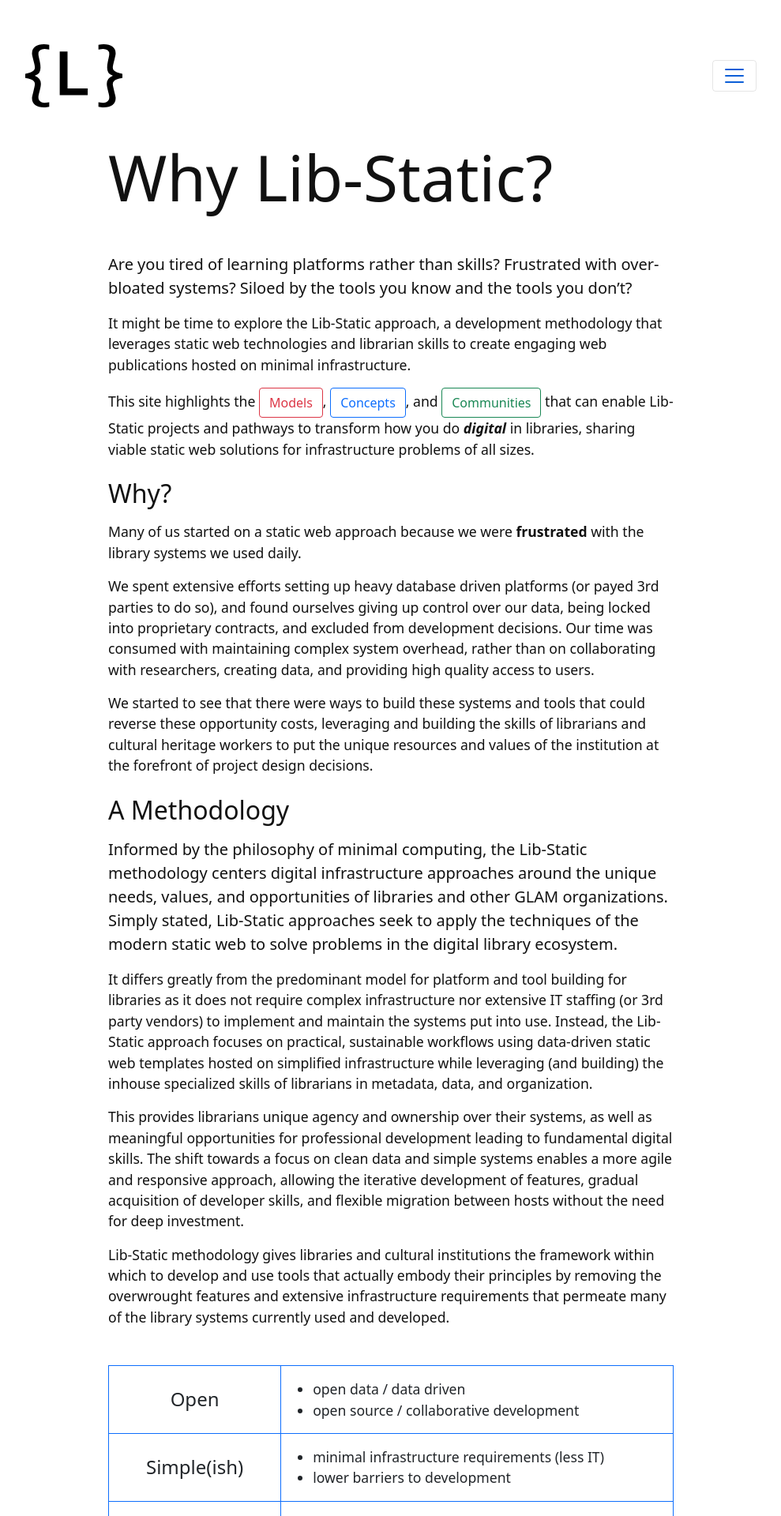
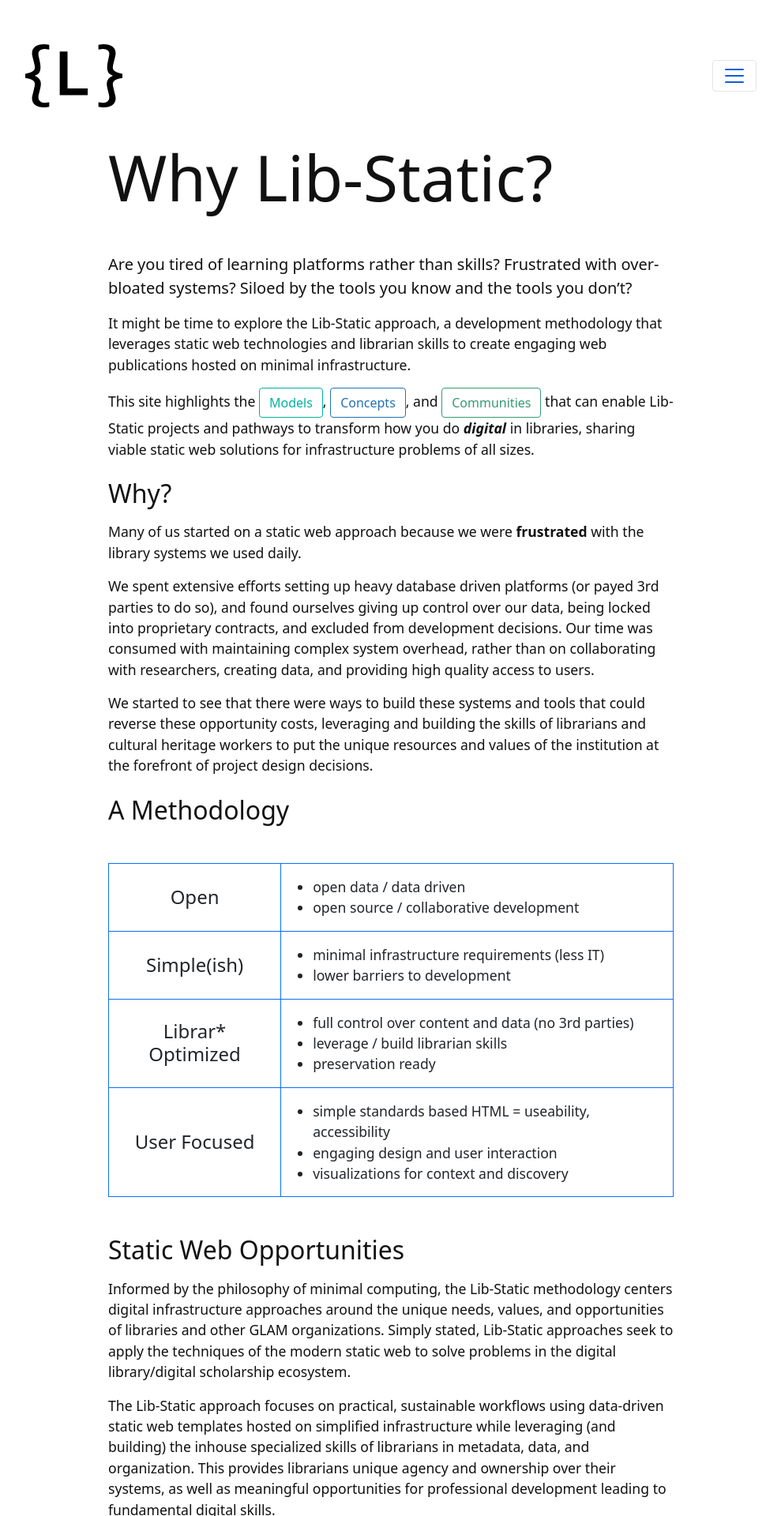
Before and after one commit to lib-static/lib-static.github.io, a Jekyll site: the page built from pages/about.md, in a window 1280 px wide. Shown: the top 1920 px of the page at 79% size, without its empty margins (145-1134 px from the left). Built offline with Jekyll 4.4.1, drawn with Linux system fonts in a browser that asks for light colours; some of the changed text lies outside the part shown.

Commit message:
colors and additions and revised about page

```diff
--- a/_layouts/content.html
+++ b/_layouts/content.html
@@ -2,7 +2,9 @@
 layout: default
 ---
 <div class="container content-narrow mt-3 mb-5">
-    <h1 >{{ page.title }}</h1>
+    {% if page.type == 'Pathways'%}{% include jumbotron.html heading=page.title  text=page.subtitle %}
+    {% if page.contributor %}<p class="text-end fs-italic">by {% include contributors.html people=page.contributor %}{% endif %}
+    {% else %}<h1>{{ page.title }}</h1>{% endif %}
 
     {% if page.description %}<p class="lead my-4">{{ page.description }}</p>{% endif %}
 
--- a/_sass/_custom.scss
+++ b/_sass/_custom.scss
@@ -26,3 +26,7 @@
     height: 175px;
     object-fit: cover;
 }
+
+a{
+    color: #2271B2;
+}
--- a/pages/about.md
+++ b/pages/about.md
@@ -28,17 +28,6 @@
 {:.mt-4 .mb-3}
 ## A Methodology
 
-Informed by the philosophy of minimal computing, the **Lib-Static methodology** centers digital infrastructure approaches around the unique needs, values, and opportunities of libraries and other GLAM organizations.
-Simply stated, Lib-Static approaches seek to apply the techniques of the modern static web to solve problems in the digital library ecosystem.
-{:.lead}
-
-It differs greatly from the predominant model for platform and tool building for libraries as it does not require complex infrastructure nor extensive IT staffing (or 3rd party vendors) to implement and maintain the systems put into use.
-Instead, the Lib-Static approach focuses on practical, sustainable workflows using data-driven static web templates hosted on simplified infrastructure while leveraging (and building) the inhouse specialized skills of librarians in metadata, data, and organization.
-
-This provides librarians unique agency and ownership over their systems, as well as meaningful opportunities for professional development leading to fundamental digital skills.
-The shift towards a focus on clean data and simple systems enables a more agile and responsive approach, allowing the iterative development of features, gradual acquisition of developer skills, and flexible migration between hosts without the need for deep investment.
-
-Lib-Static methodology gives libraries and cultural institutions the framework within which to develop and use tools that actually embody their principles by removing the overwrought features and extensive infrastructure requirements that permeate many of the library systems currently used and developed.
 
 <table class="table table-bordered align-middle border-primary my-5">
     <tr>
@@ -75,9 +64,14 @@
 
 {:.mt-4 .mb-3}
 ## Static Web Opportunities
+Informed by the philosophy of minimal computing, the Lib-Static methodology centers digital infrastructure approaches around the unique needs, values, and opportunities of libraries and other GLAM organizations.
+Simply stated, Lib-Static approaches seek to apply the techniques of the modern static web to solve problems in the digital library/digital scholarship ecosystem.
 
-Since around 2015 static site generators and the "JAM Stack" approach have exploded in the web development landscape--utilizing simplified markup, plain text data files, and web APIs to create complete websites without the need for complex server-side software, databases, or content management systems.
-Rather than a relying on server-side processing to generate a dynamic page on the fly for each user request, static web tools "pre-render" every page into HTML, CSS, and JS files that can be delivered directly to users with high performance, efficiency, and security from the most basic web servers or services.
+The Lib-Static approach focuses on practical, sustainable workflows using data-driven static web templates hosted on simplified infrastructure while leveraging (and building) the inhouse specialized skills of librarians in metadata, data, and organization. This provides librarians unique agency and ownership over their systems, as well as meaningful opportunities for professional development leading to fundamental digital skills.
+
+## Static Web in Context
+
+Since around 2015 static site generators and the ["JAM Stack"](https://jamstack.wtf/) approach have exploded in the web development landscape--utilizing simplified markup, plain text data files, and web APIs to create complete websites without the need for complex server-side software, databases, or content management systems. Rather than a relying on server-side processing to generate a dynamic page on the fly for each user request, static web tools "pre-render" every page into HTML, CSS, and JS files that can be delivered directly to users with high performance, efficiency, and security from the most basic web servers or services.
 The modern static web approach provides high performance for users, minimal infrastructure requirements for IT, and lower barriers for developers.
 
 The simplified infrastructure and development environment of static web approaches are uniquely suited to enable:
```
Also changed, not shown: other parts of pages/about.md (+6 -0 lines), _data/config-theme-colors copy 2.csv (added, +9 -0 lines), _data/config-theme-colors copy 3.csv (added, +10 -0 lines), _data/config-theme-colors copy.csv (added, +9 -0 lines), _data/config-theme-colors.csv (+8 -8 lines), content/_community/static-creativity.md (+1 -0 lines).
